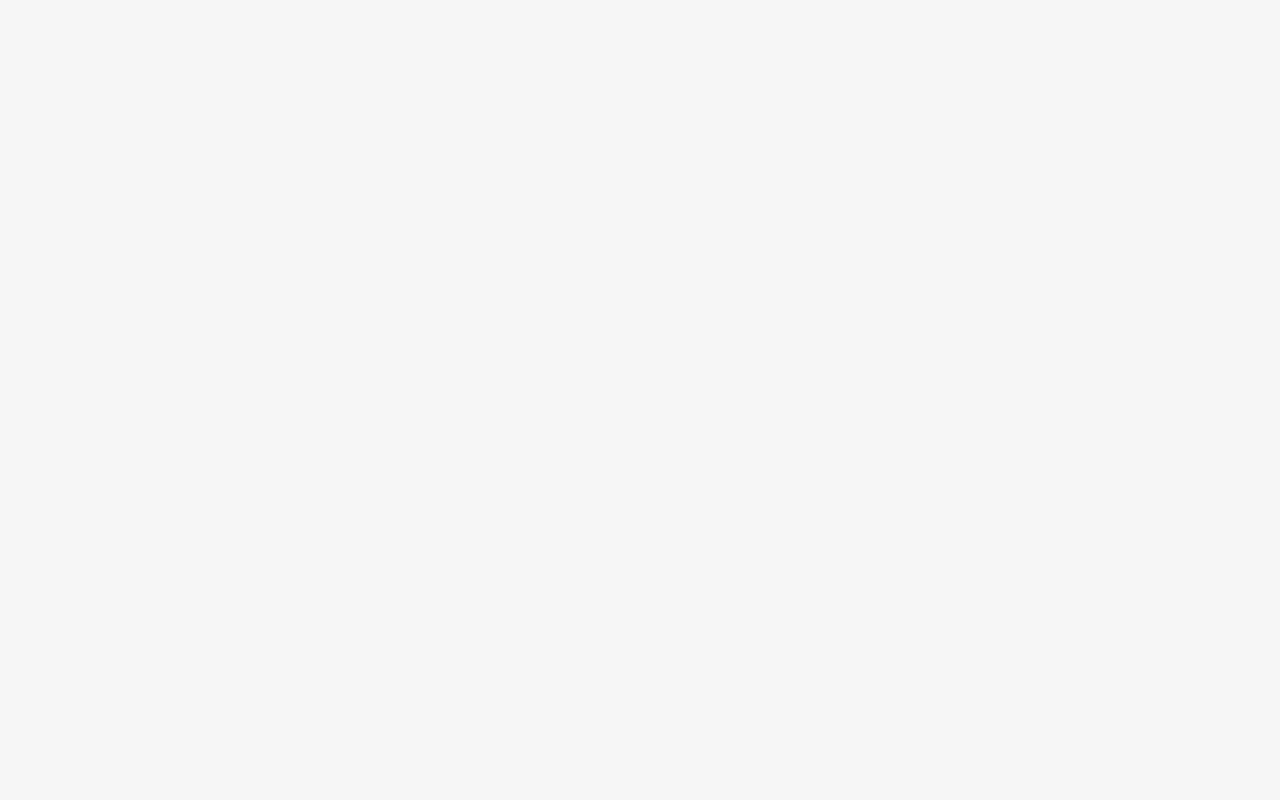
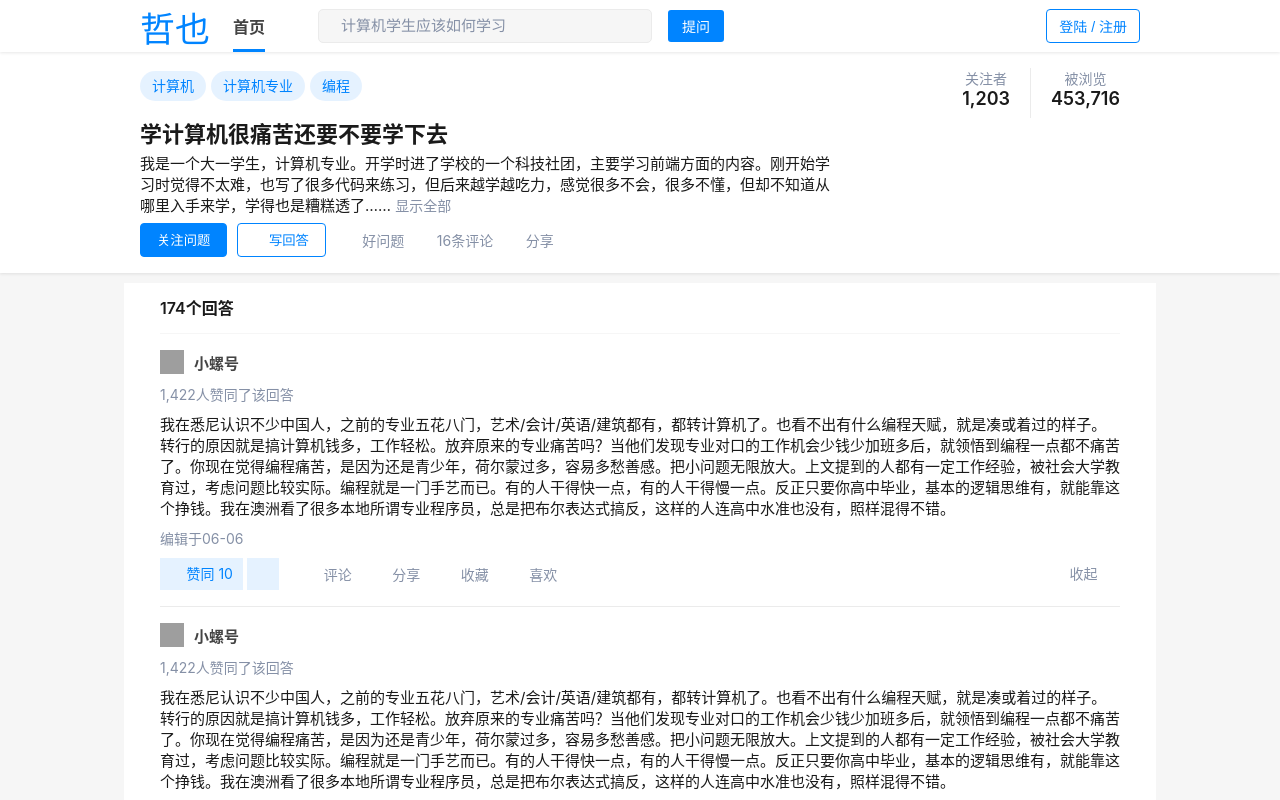
Before and after one commit to evostarvip/zheye-client, a Vue app: page /detail/1 in a window 1280 px wide. Shown: the top 800 px of the page. Built offline with nearby package versions, Linux system fonts and the light colour scheme; grey boxes are pictures that could not be loaded; a web font is replaced by a local one.

Commit message:
完成header和body

```diff
--- a/src/components/FeedContent.vue
+++ b/src/components/FeedContent.vue
@@ -11,16 +11,19 @@
         <span class="iconfont icon-arrow-down"></span>
       </template>
       <rich-content v-else @collapseText="isRead = !isRead"></rich-content>
+      <feed-actions></feed-actions>
     </div>
   </div>
 </template>
 <script>
 import RichContent from "@/components/RichContent.vue";
+import FeedActions from "@/components/FeedActions.vue";
 
 export default {
   name: "feed-content",
   components: {
-    RichContent
+    RichContent,
+    FeedActions
   },
   data() {
     return {
--- a/src/components/FeedItem.vue
+++ b/src/components/FeedItem.vue
@@ -2,18 +2,14 @@
   <div class="TopstoryItem">
     <div class="ContentItem-title">计算机学生在大学应该以数据结构算法为重还是技术为重？</div>
      <feed-content></feed-content>
-    <feed-actions></feed-actions>
   </div>
 </template>
 <script>
 import FeedContent from "@/components/FeedContent.vue"
-import FeedActions from "@/components/FeedActions.vue";
-
 export default {
   name: "feed-item",
   components:{
       FeedContent,
-      FeedActions
   }
 };
 </script>
--- a/src/router/index.js
+++ b/src/router/index.js
@@ -8,24 +8,22 @@ Vue.use(VueRouter)
   const routes = [
   {
     path: '/',
-    name: 'Home',
+    name: 'home',
     component: Home,
     children:[
       {
         path:'/',
         name:'index',
         component:Index
+      },
+      {
+        path: '/detail/:id',
+        name: 'detail',
+        component: () => import('../views/Detail.vue')
       }
     ]
-  },
-  {
-    path: '/about',
-    name: 'About',
-    // route level code-splitting
-    // this generates a separate chunk (about.[hash].js) for this route
-    // which is lazy-loaded when the route is visited.
-    component: () => import(/* webpackChunkName: "about" */ '../views/About.vue')
   }
+
 ]
 
 const router = new VueRouter({
--- a/src/views/About.vue
+++ /dev/null
@@ -1,5 +0,0 @@
-<template>
-  <div class="about">
-    <h1>This is an about page</h1>
-  </div>
-</template>
--- /dev/null
+++ b/src/views/Detail.vue
@@ -0,0 +1,250 @@
+<template>
+  <div id="detail">
+    <!-- 头部 -->
+    <div class="QuestionHeader">
+      <div class="QuestionHeader-content">
+        <div class="QuestionHeader-main">
+          <div class="QuestionHeader-tags">
+            <div class="QuestionHeader-tag" v-for="(item,index) in tagList" :key="index">{{item}}</div>
+          </div>
+          <div class="QuestionHeader-title">学计算机很痛苦还要不要学下去</div>
+          <div class="QuestionHeader-detail">
+            我是一个大一学生，计算机专业。开学时进了学校的一个科技社团，主要学习前端方面的内容。刚开始学习时觉得不太难，也写了很多代码来练习，但后来越学越吃力，感觉很多不会，很多不懂，但却不知道从哪里入手来学，学得也是糟糕透了……
+            <div class="QuestionHeader-more">
+              <span>显示全部</span>
+              <span class="iconfont icon-arrow-down"></span>
+            </div>
+          </div>
+        </div>
+        <!-- 侧边 -->
+        <div class="QuestionHeader-side">
+          <div class="QuestionStatus-item">
+            <div class="QuestionStatus-name">关注者</div>
+            <div class="QuestionStatus-num">1,203</div>
+          </div>
+          <div class="QuestionStatus-split"></div>
+          <div class="QuestionStatus-item">
+            <div class="QuestionStatus-name">被浏览</div>
+            <div class="QuestionStatus-num">453,716</div>
+          </div>
+        </div>
+      </div>
+      <!-- 底部 -->
+      <div class="QuestionHeader-footer">
+        <div class="QuestionHeader-footer-inner">
+          <div class="QuestionButton-groups">
+            <button class="QuestionButton-follow">关注问题</button>
+            <button class="QuestionButton-ask">
+              <span class="iconfont icon-pen"></span>
+              写回答
+            </button>
+          </div>
+          <div class="QuestionHeader-actions">
+            <div class="ActionsWrap">
+              <span class="iconfont icon-zan1"></span>
+              <span class="ActionsText">好问题</span>
+            </div>
+            <div class="ActionsWrap">
+              <span class="iconfont icon-pinglun1"></span>
+              <span class="ActionsText">16条评论</span>
+            </div>
+            <div class="ActionsWrap">
+              <span class="iconfont icon-xiaofeiji"></span>
+              <span class="ActionsText">分享</span>
+            </div>
+            <div class="ActionsWrap">
+              <span class="iconfont icon-shenglvehao"></span>
+            </div>
+          </div>
+        </div>
+      </div>
+    </div>
+    <!-- 回答 -->
+    <div class="QuestionMain">
+      <div class="List">
+        <div class="ListHeader">174个回答</div>
+        <div class="ListItem" v-for="(item,index) in answerList" :key='index'>
+          <rich-content></rich-content>
+          <feed-actions></feed-actions>
+        </div>
+      </div>
+    </div>
+  </div>
+</template>
+
+<script>
+import RichContent from "@/components/RichContent.vue";
+import FeedActions from "@/components/FeedActions.vue";
+
+export default {
+  name: "detail",
+  components: {
+    RichContent,
+    FeedActions
+  },
+  data() {
+    return {
+      tagList: ["计算机", "计算机专业", "编程"],
+      answerList:[
+        {},{},{}
+      ]
+    };
+  }
+};
+</script>
+<style lang="scss" scoped>
+@import "../assets/css/config";
+// 头部
+.QuestionHeader {
+  width: 100%;
+  background: #ffffff;
+  box-shadow: 0 1px 3px rgba(26, 26, 26, 0.1);
+  padding: 16px 0;
+  &-content {
+    display: flex;
+    justify-content: space-between;
+    width: 1000px;
+    height: 100%;
+    padding: 0 16px;
+    margin: 0 auto;
+  }
+  &-main {
+    width: 694px;
+  }
+  &-tags {
+    display: flex;
+    align-items: center;
+  }
+  &-tag {
+    margin: 3px 5px 3px 0;
+    height: 30px;
+    padding: 0 12px;
+    font-size: 14px;
+    line-height: 30px;
+    color: $mainColor;
+    vertical-align: top;
+    border-radius: 100px;
+    background: rgba(0, 132, 255, 0.1);
+  }
+  &-title {
+    margin-top: 12px;
+    margin-bottom: 4px;
+    font-size: 22px;
+    font-weight: 600;
+    color: #1a1a1a;
+  }
+  &-detail {
+    cursor: pointer;
+    font-size: 15px;
+  }
+  &-more {
+    display: inline-block;
+    font-size: 14px;
+    color: $fontColor;
+  }
+  &-side {
+    display: flex;
+    width: 296px;
+    justify-content: flex-end;
+    .QuestionStatus-item {
+      display: flex;
+      flex-direction: column;
+      align-items: center;
+      padding: 0 20px;
+      .QuestionStatus-name {
+        font-size: 14px;
+        color: $fontColor;
+      }
+      .QuestionStatus-num {
+        font-size: 18px;
+        font-weight: 600;
+      }
+    }
+    .QuestionStatus-split {
+      width: 1px;
+      background: #ebebeb;
+      height: 50px;
+    }
+  }
+  &-footer {
+    margin-top: 8px;
+    &-inner {
+      display: flex;
+      align-items: center;
+      width: 1000px;
+      height: 100%;
+      padding: 0 16px;
+      margin: 0 auto;
+    }
+    .QuestionButton-groups {
+      display: flex;
+      align-items: center;
+      .QuestionButton-follow {
+        cursor: pointer;
+        color: #ffffff;
+        background: $mainColor;
+        padding: 0 16px;
+        line-height: 34px;
+        height: 34px;
+        margin-right: 10px;
+        border: 1px solid $mainColor;
+        &:hover {
+          background: #097fec;
+        }
+      }
+      .QuestionButton-ask {
+        cursor: pointer;
+        padding: 0 16px;
+        line-height: 34px;
+        height: 34px;
+        border: 1px solid $mainColor;
+        background: #ffffff;
+        color: $mainColor;
+        &:hover {
+          background: #e8f3ff;
+        }
+      }
+      .icon-pen {
+        font-size: 14px;
+      }
+    }
+    .QuestionHeader-actions {
+      display: flex;
+      margin-left: 12px;
+      .ActionsWrap {
+        cursor: pointer;
+        font-size: 14px;
+        color: $fontColor;
+        padding: 0 8px;
+        &:hover {
+          color: #677081;
+        }
+      }
+      .ActionsText {
+        margin-left: 4px;
+      }
+    }
+  }
+}
+
+// 回答
+.QuestionMain {
+  width: 1000px;
+  margin: 10px auto;
+  padding: 0 16px;
+  background: #ffffff;
+  .List {
+    padding: 0 20px;
+    .ListHeader {
+      height: 50px;
+      border-bottom: 1px solid #f6f6f6;
+      line-height: 50px;
+      font-weight: 600;
+    }
+    .ListItem{
+      padding:16px 0;
+      border-bottom: 1px solid #ebebeb;
+    }
+  }
+}
+</style>
--- a/src/views/Home.vue
+++ b/src/views/Home.vue
@@ -10,7 +10,7 @@
 import NavHeader from "@/components/NavHeader.vue";
 
 export default {
-  name: "Home",
+  name: "home",
   components: {
     NavHeader
   }
```
